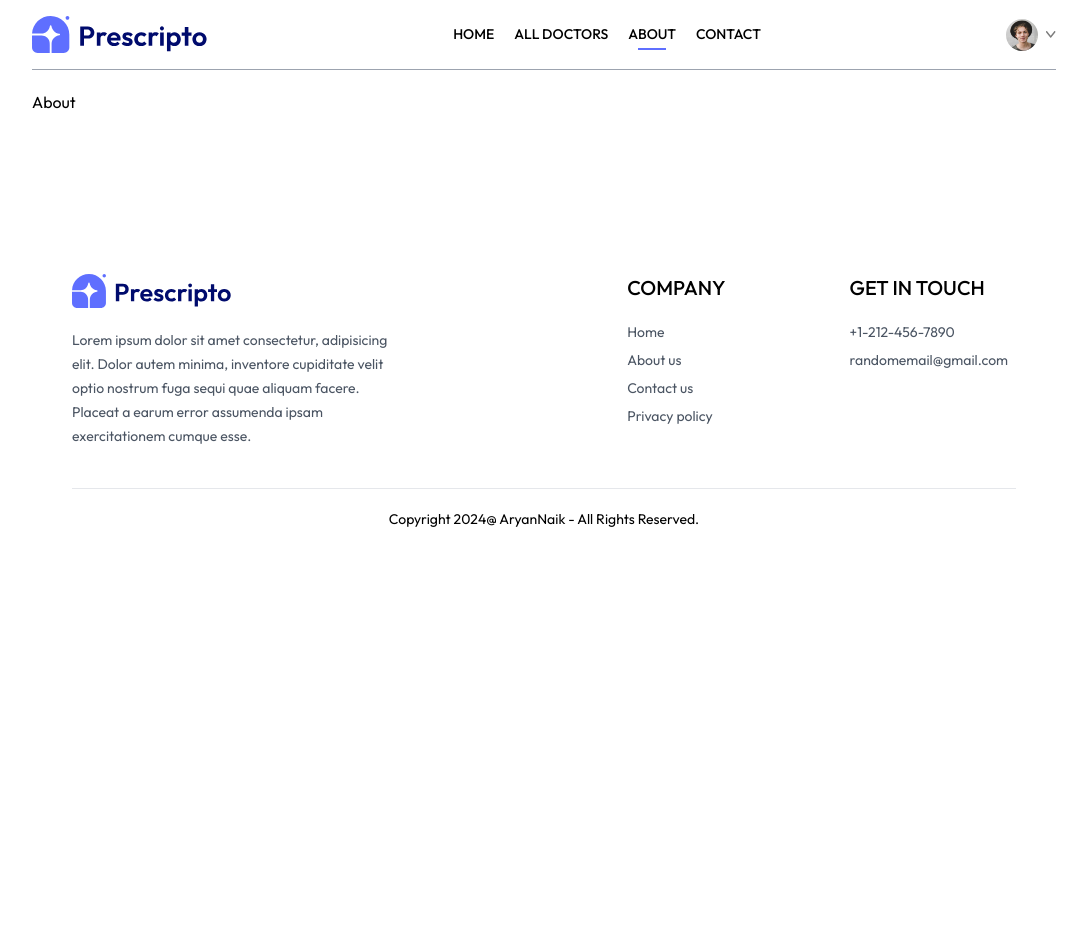
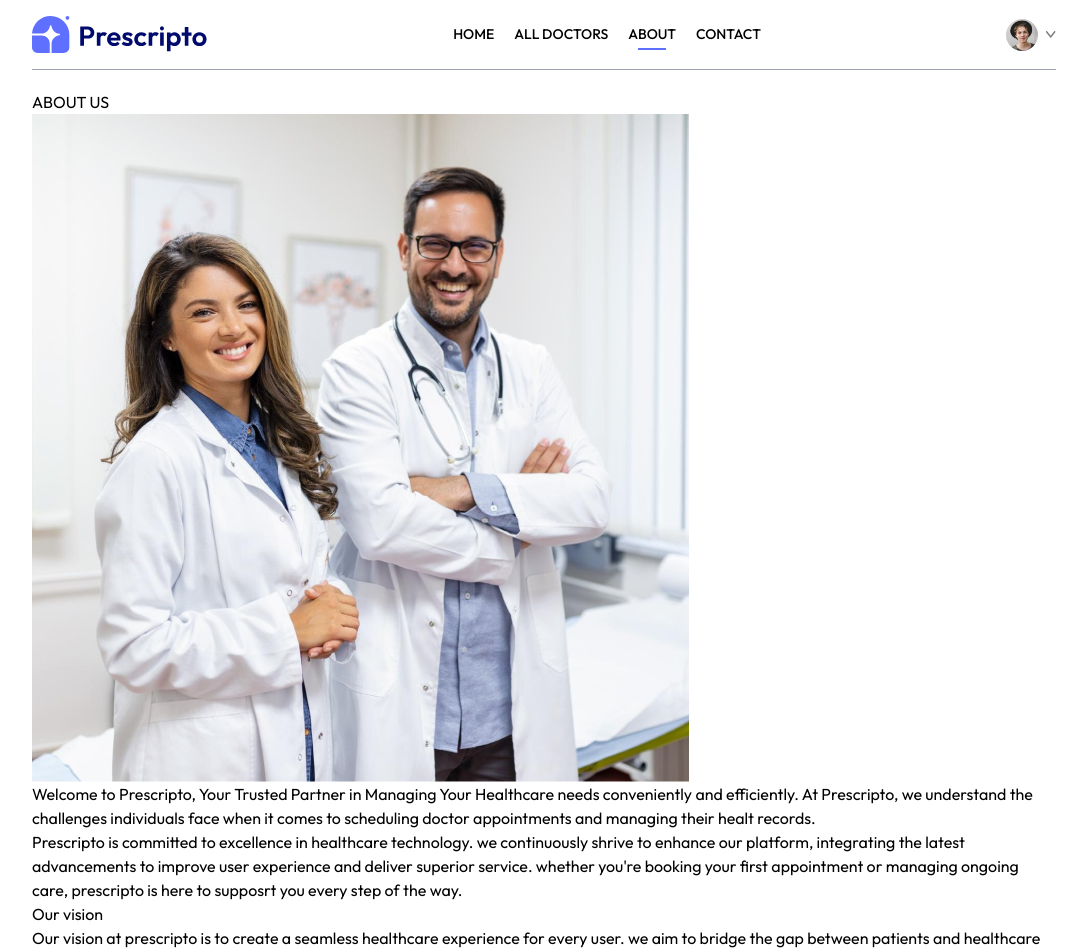
Before and after one commit to aryannaik225/Docto-Appointment-Website, a React (Vite) app in the folder frontend/: page /about in a window 1280 px wide. Shown: the top 952 px of the page, without its empty margins (96-1183 px from the left). Before the commit the page ends 800 px from the top, so only its background shows below. Built offline with nearby package versions, Linux system fonts and the light colour scheme.

Commit message:
started about page

```diff
--- a/frontend/src/pages/About.jsx
+++ b/frontend/src/pages/About.jsx
@@ -1,8 +1,24 @@
 import React from 'react'
+import { assets } from '../assets/assets_frontend/assets'
 
 const About = () => {
   return (
-    <div>About</div>
+    <div>
+      <div>
+        <p>ABOUT <span>US</span></p>
+      </div>
+
+      <div>
+        <img src={assets.about_image} alt="" />
+        <div>
+          <p className='font-'>Welcome to Prescripto, Your Trusted Partner in Managing Your Healthcare needs conveniently and efficiently. At Prescripto, we understand the challenges individuals face when it comes to scheduling doctor appointments and managing their healt records.</p>
+          <p>Prescripto is committed to excellence in healthcare technology. we continuously shrive to enhance our platform, integrating the latest advancements to improve user experience and deliver superior service. whether you're booking your first appointment or managing ongoing care, prescripto is here to supposrt you every step of the way.</p>
+          <p>Our vision</p>
+          <p>Our vision at prescripto is to create a seamless healthcare experience for every user. we aim to bridge the gap between patients and healthcare providers, making it easier for you to access the care you need, when you need it.</p>
+        </div>
+      </div>
+
+    </div>
   )
 }
 
```
